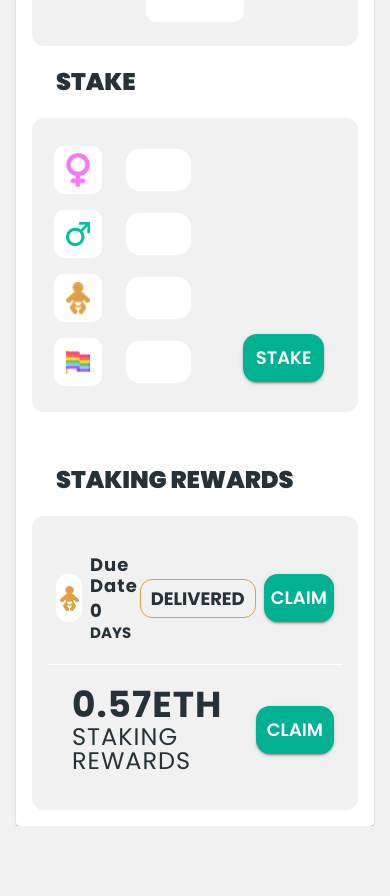
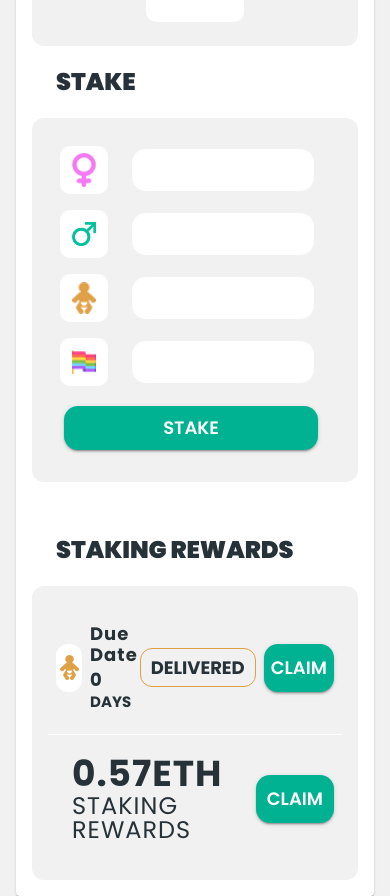
Before and after one commit to web1monster/react-nft, a React (Create React App) app: page / in a window 390 px wide. Shown: the part 1631-2527 px from the top of the page. Before the commit the page ends 2457 px from the top, so only its background shows below. Built offline with nearby package versions, Linux system fonts and the light colour scheme.

Commit message:
style: responsive Stake

```diff
--- a/src/components/Stake.js
+++ b/src/components/Stake.js
@@ -11,11 +11,10 @@ import Button from "@material-ui/core/Button";
 const Stake = () => {
   const useStyles = makeStyles(theme => ({
     root: {
-      height: '294px',
       borderRadius: '12px',
       background: '#f1f1f1',
       position: 'relative',
-      padding: '24px 18px',
+      padding: theme.spacing(3),
     },
     icon: {
       margin: theme.spacing(1),
@@ -28,16 +27,13 @@ const Stake = () => {
     inputField: {
       flexGrow: 1,
       backgroundColor: 'white',
-      marginLeft: '16px',
-      marginRight: '48px',
-      height: theme.spacing(4),
+      margin: '0px 16px',
       borderRadius: '14px',
       height: '42px'
     },
     button: {
-      margin: theme.spacing(1),
+      margin: '16px 16px 8px 8px',
       width: '100%',
-      height: '48px',
       borderRadius: '14px',
       fontSize: '18px',
       fontWeight: 600,
@@ -48,7 +44,7 @@ const Stake = () => {
 
   return (
     <Grid container className = {classes.root}>
-      <Grid item xs={8} container direction="column" justify="space-between" alignItems="flex-start" spacing={1}>
+      <Grid item xs={12} md={8}  container direction="column" justify="space-between" alignItems="flex-start" spacing={1}>
         <Grid container direction="row" alignItems="center">
           <Grid className={classes.icon} container justify="center" alignItems="center">
             <img width="60%" height="auto" src={Female} alt="avatar"/>
@@ -74,7 +70,7 @@ const Stake = () => {
           <Grid className={classes.inputField} />
         </Grid>
       </Grid>
-      <Grid item xs={4} container alignItems="flex-end" justify="center">
+      <Grid item xs={12} md={4} container alignItems="flex-end" justify="center">
         <Button variant="contained" color="primary" className={classes.button}>
           STAKE
         </Button>
```
